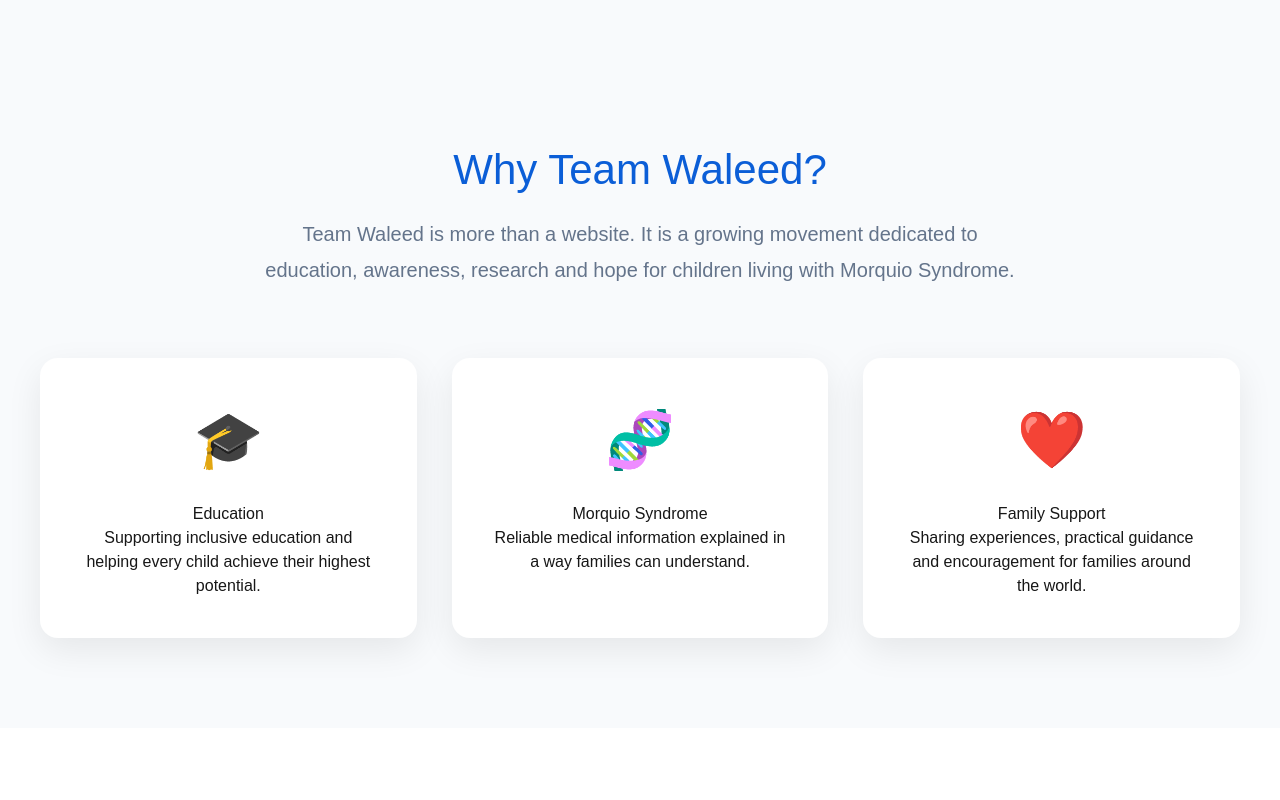
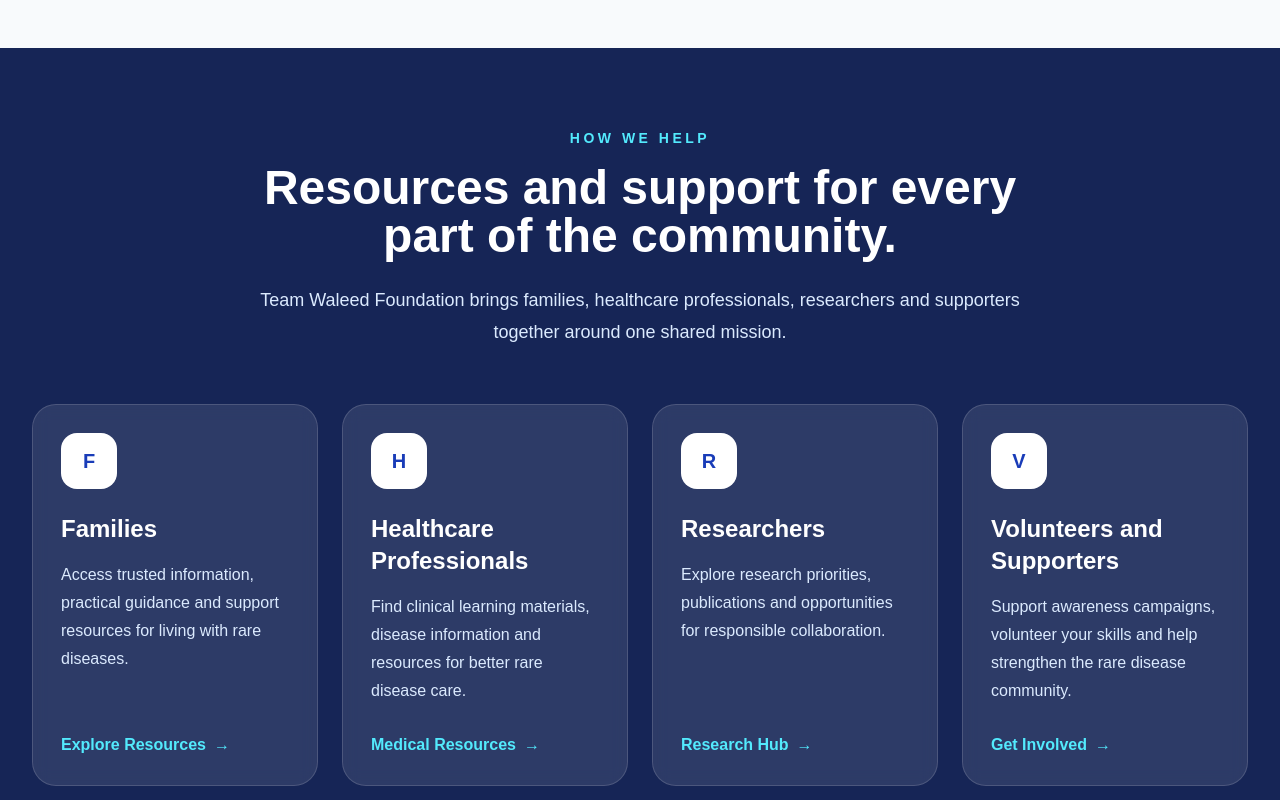
Before and after one commit to tariqganie01-art/teamwaleed, a Next.js app: page / in a window 1280 px wide. Shown: the part 1620-2420 px from the top of the page. Built offline with nearby package versions, Linux system fonts and the light colour scheme.

Commit message:
Redesign How We Help section

```diff
--- a/components/FeatureCards.tsx
+++ b/components/FeatureCards.tsx
@@ -1,96 +1,88 @@
+import Link from "next/link";
+
+const pathways = [
+  {
+    title: "Families",
+    description:
+      "Access trusted information, practical guidance and support resources for living with rare diseases.",
+    href: "/resources",
+    action: "Explore Resources",
+    icon: "F",
+  },
+  {
+    title: "Healthcare Professionals",
+    description:
+      "Find clinical learning materials, disease information and resources for better rare disease care.",
+    href: "/resources",
+    action: "Medical Resources",
+    icon: "H",
+  },
+  {
+    title: "Researchers",
+    description:
+      "Explore research priorities, publications and opportunities for responsible collaboration.",
+    href: "/research",
+    action: "Research Hub",
+    icon: "R",
+  },
+  {
+    title: "Volunteers and Supporters",
+    description:
+      "Support awareness campaigns, volunteer your skills and help strengthen the rare disease community.",
+    href: "/contact",
+    action: "Get Involved",
+    icon: "V",
+  },
+];
+
 export default function FeatureCards() {
   return (
-    <section
-      style={{
-        background: "#f8fafc",
-        padding: "90px 20px",
-      }}
-    >
-      <div
-        style={{
-          maxWidth: "1200px",
-          margin: "0 auto",
-          textAlign: "center",
-        }}
-      >
-        <h2
-          style={{
-            fontSize: "42px",
-            color: "#0B5ED7",
-            marginBottom: "15px",
-          }}
-        >
-          Why Team Waleed?
-        </h2>
+    <section className="bg-blue-950 py-20 text-white">
+      <div className="mx-auto max-w-7xl px-4 sm:px-6 lg:px-8">
+        <div className="mx-auto max-w-3xl text-center">
+          <p className="text-sm font-bold uppercase tracking-[0.25em] text-cyan-300">
+            How we help
+          </p>
 
-        <p
-          style={{
-            color: "#64748b",
-            fontSize: "20px",
-            maxWidth: "760px",
-            margin: "0 auto 70px",
-            lineHeight: 1.8,
-          }}
-        >
-          Team Waleed is more than a website. It is a growing movement dedicated
-          to education, awareness, research and hope for children living with
-          Morquio Syndrome.
-        </p>
+          <h2 className="mt-4 text-4xl font-bold sm:text-5xl">
+            Resources and support for every part of the community.
+          </h2>
 
-        <div
-          style={{
-            display: "grid",
-            gridTemplateColumns: "repeat(auto-fit,minmax(300px,1fr))",
-            gap: "35px",
-          }}
-        >
-          <div style={cardStyle}>
-            <div style={iconStyle}>🎓</div>
+          <p className="mt-6 text-lg leading-8 text-blue-100">
+            Team Waleed Foundation brings families, healthcare professionals,
+            researchers and supporters together around one shared mission.
+          </p>
+        </div>
 
-            <h3>Education</h3>
+        <div className="mt-14 grid gap-6 md:grid-cols-2 xl:grid-cols-4">
+          {pathways.map((item) => (
+            <article
+              key={item.title}
+              className="flex h-full flex-col rounded-3xl border border-white/15 bg-white/10 p-7 backdrop-blur transition hover:-translate-y-1 hover:bg-white/15 hover:shadow-2xl"
+            >
+              <div className="flex h-14 w-14 items-center justify-center rounded-2xl bg-white text-xl font-bold text-blue-800">
+                {item.icon}
+              </div>
 
-            <p>
-              Supporting inclusive education and helping every child achieve
-              their highest potential.
-            </p>
-          </div>
+              <h3 className="mt-6 text-2xl font-bold">{item.title}</h3>
 
-          <div style={cardStyle}>
-            <div style={iconStyle}>🧬</div>
+              <p className="mt-4 flex-1 leading-7 text-blue-100">
+                {item.description}
+              </p>
 
-            <h3>Morquio Syndrome</h3>
-
-            <p>
-              Reliable medical information explained in a way families can
-              understand.
-            </p>
-          </div>
-
-          <div style={cardStyle}>
-            <div style={iconStyle}>❤️</div>
-
-            <h3>Family Support</h3>
-
-            <p>
-              Sharing experiences, practical guidance and encouragement for
-              families around the world.
-            </p>
-          </div>
+              <Link
+                href={item.href}
+                className="mt-7 inline-flex items-center font-semibold text-cyan-300 transition hover:text-white"
+              >
+                {item.action}
+                <span className="ml-2" aria-hidden="true">
+                  →
+                </span>
+              </Link>
+            </article>
+          ))}
         </div>
       </div>
     </section>
   );
 }
-
-const cardStyle = {
-  background: "white",
-  padding: "40px",
-  borderRadius: "18px",
-  boxShadow: "0 12px 35px rgba(0,0,0,.08)",
-  textAlign: "center" as const,
-};
-
-const iconStyle = {
-  fontSize: "56px",
-  marginBottom: "20px",
-};
```
